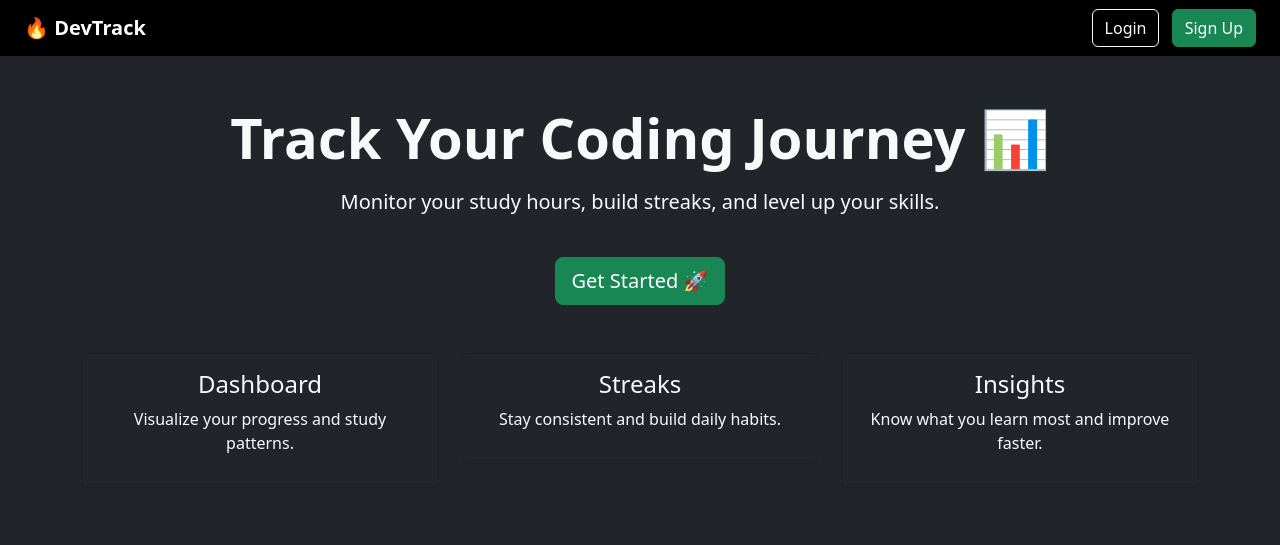
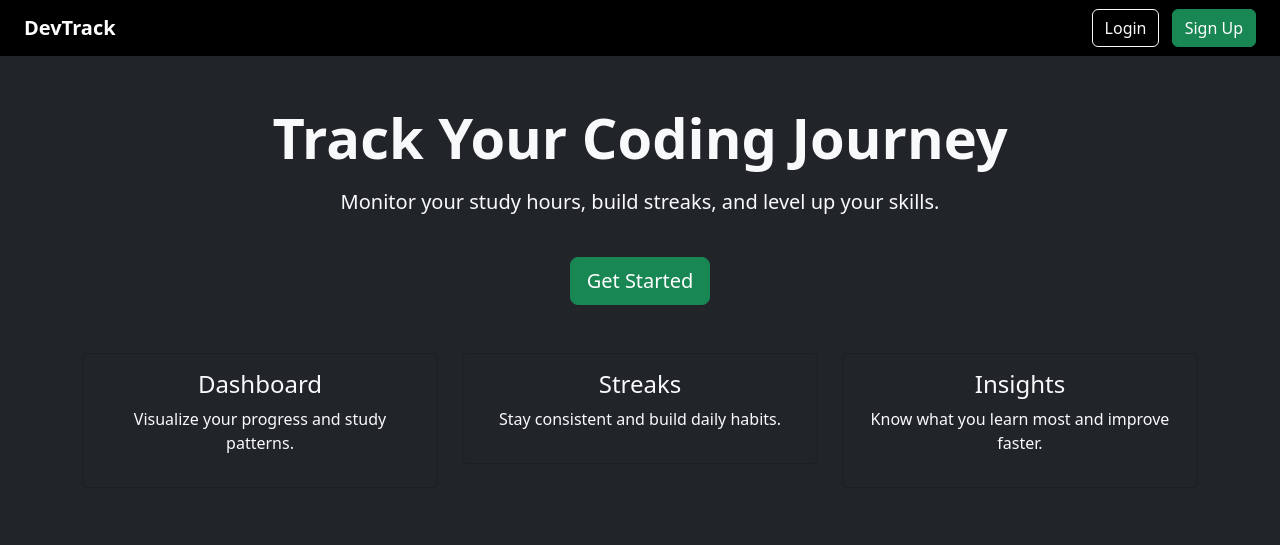
Before and after one commit to ajilaries/DevTrack, a Django app: page / in a window 1280 px wide. Shown: the top 545 px of the page. Run offline with Django 5.2, Linux system fonts and the light colour scheme.

Commit message:
landing page has improved

```diff
--- a/tracker/templates/tracker/landing.html
+++ b/tracker/templates/tracker/landing.html
@@ -10,7 +10,7 @@
 
 <!-- Navbar -->
 <nav class="navbar navbar-dark bg-black px-4">
-    <span class="navbar-brand fw-bold">🔥 DevTrack</span>
+    <span class="navbar-brand fw-bold">DevTrack</span>
 
     <div>
         <a href="/login/" class="btn btn-outline-light me-2">Login</a>
@@ -20,12 +20,12 @@
 
 <!-- Hero Section -->
 <div class="container text-center mt-5">
-    <h1 class="display-4 fw-bold">Track Your Coding Journey 📊</h1>
+    <h1 class="display-4 fw-bold">Track Your Coding Journey </h1>
     <p class="lead mt-3">
         Monitor your study hours, build streaks, and level up your skills.
     </p>
 
-    <a href="/login/" class="btn btn-lg btn-success mt-4">Get Started 🚀</a>
+    <a href="/login/" class="btn btn-lg btn-success mt-4">Get Started </a>
 </div>
 
 <!-- Features Section -->
```
